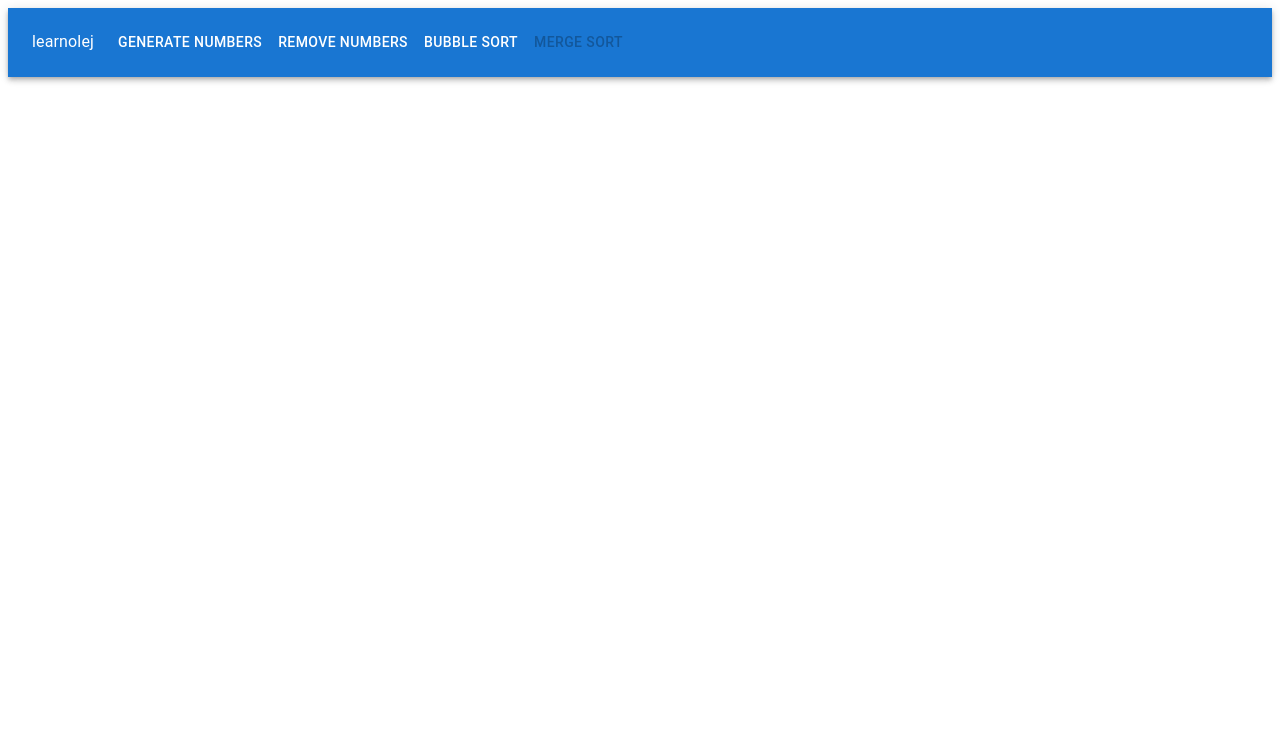
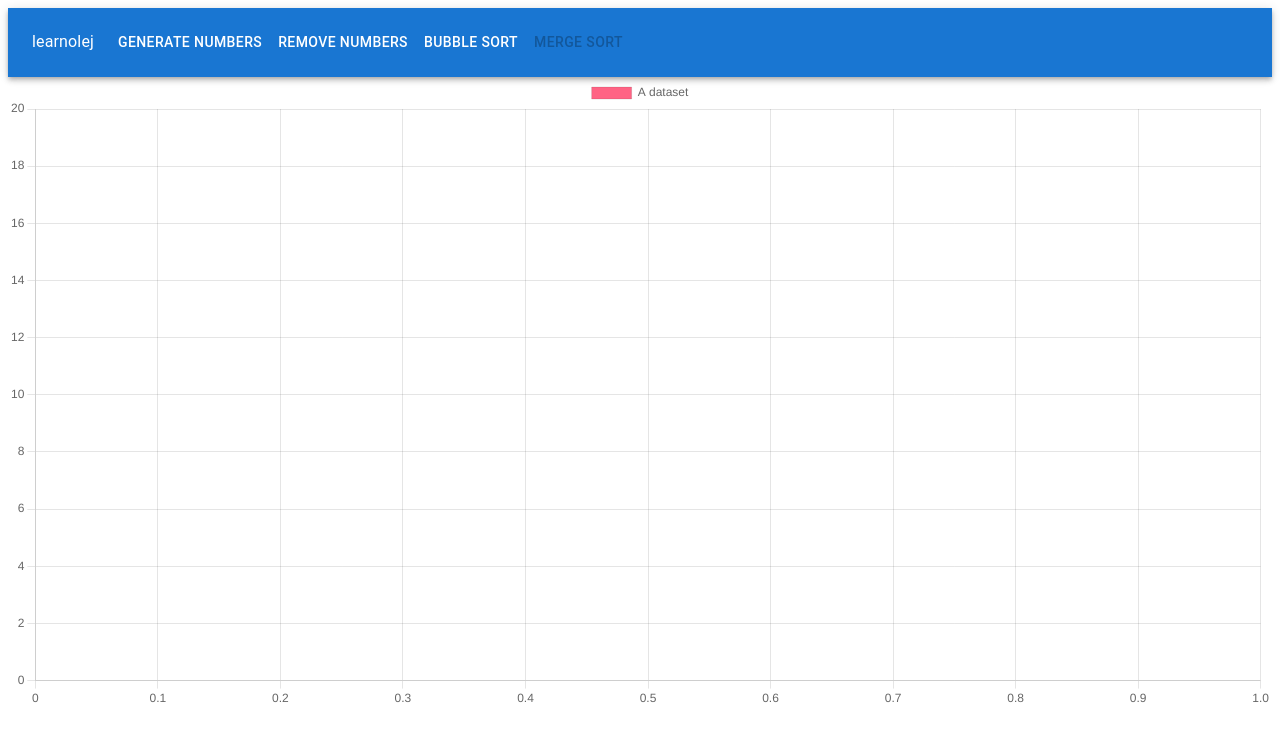
Before and after one commit to skrahat/AlgoViz, a React (Create React App) app: page / in a window 1280 px wide. Shown: the top 742 px of the page. Built offline with nearby package versions, Linux system fonts and the light colour scheme.

Commit message:
Feature/graph: added graph display mechanism

```diff
--- a/package.json
+++ b/package.json
@@ -14,8 +14,10 @@
     "@types/node": "^12.0.0",
     "@types/react": "^17.0.0",
     "@types/react-dom": "^17.0.0",
+    "chart.js": "^3.7.0",
     "i18next": "^21.6.9",
     "react": "^17.0.2",
+    "react-chartjs-2": "^4.0.1",
     "react-dom": "^17.0.2",
     "react-i18next": "^11.15.3",
     "react-router-dom": "^6.1.1",
--- a/src/component/Dashboard.tsx
+++ b/src/component/Dashboard.tsx
@@ -14,6 +14,15 @@ import 'react-toastify/dist/ReactToastify.css';
 import { ThemeContext } from '@emotion/react';
 import { color } from '@mui/system';
 import red from '@mui/material/colors/red';
+import {
+    Chart as ChartJS,
+    LinearScale,
+    PointElement,
+    LineElement,
+    Tooltip,
+    Legend
+} from 'chart.js';
+import { Scatter } from 'react-chartjs-2';
 
 const pages = ['Merge Sort', 'Quick Sort', 'Heap Sort', 'Bubble Sort'];
 const settings = ['Profile', 'Account', 'Dashboard', 'Logout'];
@@ -36,9 +45,33 @@ const useStyles = makeStyles((theme: Theme) => ({
     },
     sortButton: {
         sx: { my: 2, color: 'white', display: 'block' }
+    },
+    toastMessage: {}
+}));
+ChartJS.register(LinearScale, PointElement, LineElement, Tooltip, Legend);
+
+export const options = {
+    scales: {
+        y: {
+            beginAtZero: true
+        }
     }
-}));
-
+};
+// export const data = {
+//     datasets: [
+//         {
+//             label: 'A dataset',
+//             data: GenerateDataGraph(
+//                 result,
+//                 [
+//                     1, 2, 3, 4, 5, 6, 7, 8, 9, 10, 11, 12, 13, 14, 15, 16, 17, 18,
+//                     19, 20
+//                 ]
+//             ),
+//             backgroundColor: 'rgba(255, 99, 132, 1)'
+//         }
+//     ]
+// };
 export default function Header() {
     const classes = useStyles();
     const [result, setResult] = React.useState<Array<Number>>([]);
@@ -46,6 +79,10 @@ export default function Header() {
     const [loading, setLoading] = React.useState(Boolean);
     //const [displayNewNumber, setDisplayNewNumber] = React.useState(Boolean);
     //const errorMessage = Snackbar('error');
+    const n = 20;
+    const [dataGraph, setDataGraph] = React.useState(
+        Array.from({ length: n }, () => Array.from({ length: n }, () => 0))
+    );
 
     const RandomNumberGeneratorFunction = () => {
         setResult([]);
@@ -56,6 +93,30 @@ export default function Header() {
         }
         return result;
     };
+    const GenerateDataGraph = (arrayX: Number[], arrayY: Number[]) => {
+        var result: any = [];
+        for (var i = 0; i < arrayY.length; i++) {
+            result.push({ x: arrayX[i], y: arrayY[i] });
+        }
+
+        return result;
+    };
+    const data = {
+        datasets: [
+            {
+                label: 'A dataset',
+                data: GenerateDataGraph(
+                    result,
+                    [
+                        1, 2, 3, 4, 5, 6, 7, 8, 9, 10, 11, 12, 13, 14, 15, 16,
+                        17, 18, 19, 20
+                    ]
+                ),
+                backgroundColor: 'rgba(255, 99, 132, 1)'
+            }
+        ]
+    };
+
     //clear generated numbers
     const RemoveNumberFunction = () => {
         setResult((prevState) => []);
@@ -105,6 +166,7 @@ export default function Header() {
             toast('Already sorted! Please Generate new array :)');
         }
     }
+    //callign merge sort funnction////
     function mergeSortCall(array: Number[]) {
         const sortedArray = quickSort(array, 0, array.length - 1);
         setResult(sortedArray);
@@ -158,7 +220,14 @@ export default function Header() {
 
     useEffect(() => {
         setResult(result);
-        console.log(result);
+
+        GenerateDataGraph(
+            result,
+            [
+                1, 2, 3, 4, 5, 6, 7, 8, 9, 10, 11, 12, 13, 14, 15, 16, 17, 18,
+                19, 20
+            ]
+        );
         //setDisplayComplete(false);
     }, [result, displayComplete]);
 
@@ -250,14 +319,20 @@ export default function Header() {
                 </Container>
             </AppBar>
 
-            <div text-align="center">
+            {/* <div text-align="center">
                 {result.map((item, i) => (
                     <p id="generated-numbers" key={i}>
                         {item}
                     </p>
                 ))}
-            </div>
-            <h1>{displayComplete ? '' : 'Working on it'}</h1>
+            </div> */}
+
+            <Scatter options={options} data={data} />
+            <h1>
+                {displayComplete
+                    ? ''
+                    : 'Performing 2+2 =4 minus 1 = 3, quick maths'}
+            </h1>
         </div>
     );
 }
```
Also changed, not shown: 2 other files (tests, documents, lock files or other folders).
